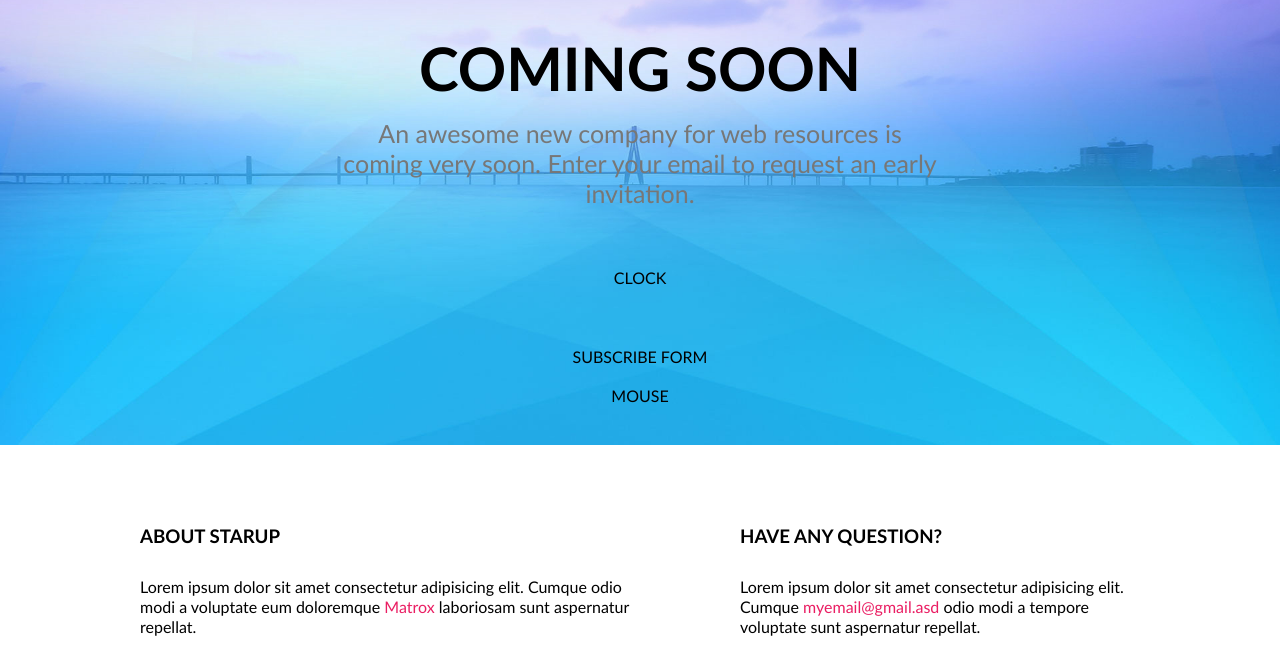
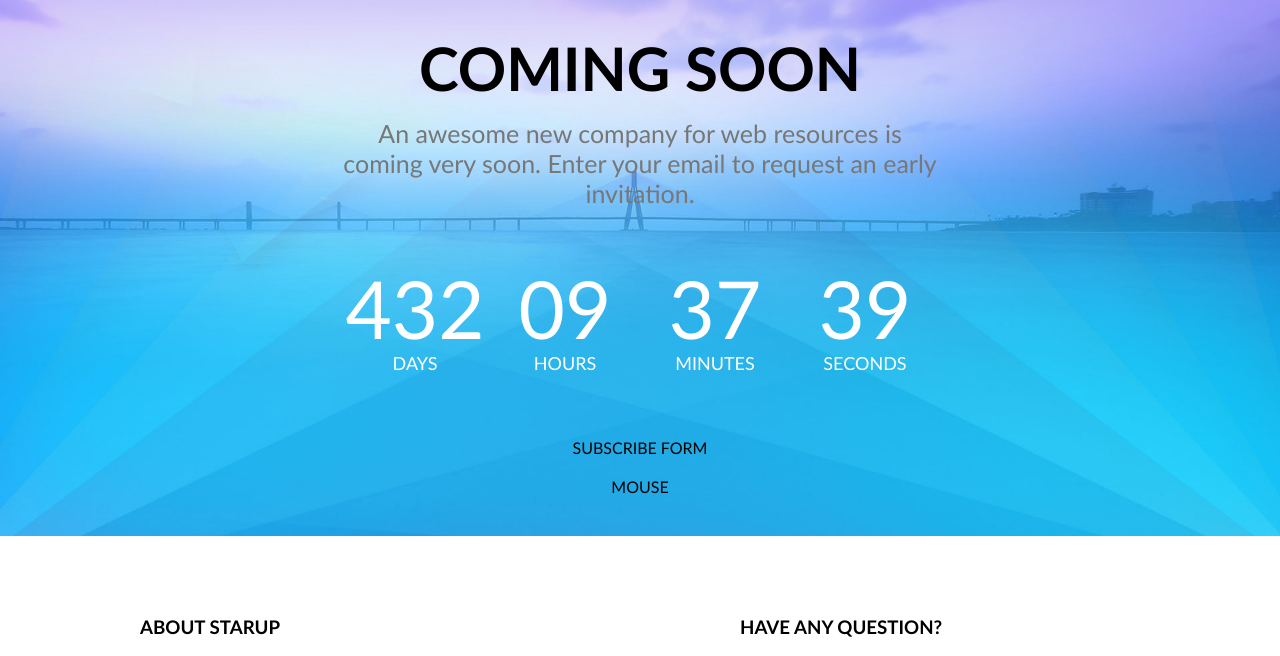
Before and after one commit to front-end-by-rimantas/12-grupe-coming-soon, a plain HTML site: page index.html in a window 1280 px wide. Shown: the part 144-800 px from the top of the page. Drawn offline with Linux system fonts and the light colour scheme.

Commit message:
Clock #2

```diff
--- a/css/clock.css
+++ b/css/clock.css
@@ -0,0 +1,32 @@
+.clock {
+    display: inline-block;
+    width: 100%;
+    text-align: center;
+    color: #fff;
+}
+    .clock > .time {
+        display: inline-block;
+        width: 25%;
+        float: left;
+        margin-top: 10px;
+        margin-bottom: 10px;
+    }
+        .clock > .time > .value {
+            display: inline-block;
+            width: 100%;
+            font-size: 80px;
+            line-height: 80px;
+        }
+        .clock > .time > .label {
+            display: inline-block;
+            width: 100%;
+            text-transform: uppercase;
+            font-size: 18px;
+            line-height: 30px;
+        }
+
+@media (max-width: 600px) {
+    .clock > .time {
+        width: 50%;
+    }
+}
--- a/css/main.css
+++ b/css/main.css
@@ -37,7 +37,7 @@
         .hero > .row > p {
             display: inline-block;
             width: 100%;
-            margin-bottom: 60px;
+            margin-bottom: 50px;
             color: #777;
             font-size: 25px;
             line-height: 30px;
@@ -45,7 +45,7 @@
         .hero > .row > .clock {
             display: inline-block;
             width: 100%;
-            margin-bottom: 60px;
+            margin-bottom: 50px;
         }
         .hero > .row > form {
             display: inline-block;
--- a/index.html
+++ b/index.html
@@ -25,7 +25,22 @@
             <h1>Coming soon</h1>
             <p>An awesome new company for web resources is coming very soon. Enter your email to request an early invitation.</p>
             <div class="clock">
-                CLOCK
+                <div class="time">
+                    <div class="value">432</div>
+                    <div class="label">days</div>
+                </div>
+                <div class="time">
+                    <div class="value">09</div>
+                    <div class="label">hours</div>
+                </div>
+                <div class="time">
+                    <div class="value">37</div>
+                    <div class="label">minutes</div>
+                </div>
+                <div class="time">
+                    <div class="value">39</div>
+                    <div class="label">seconds</div>
+                </div>
             </div>
             <form>
                 SUBSCRIBE FORM
```
